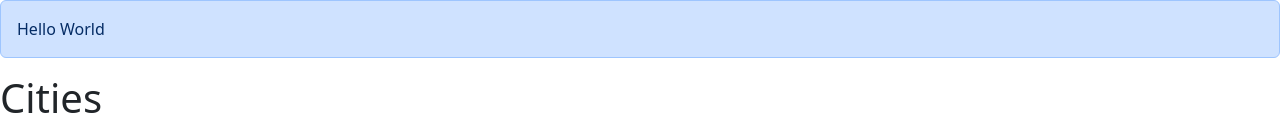
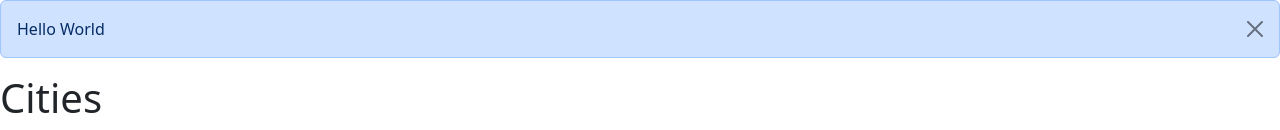
Before and after one commit to IngridAkeida/react-app-tutorial-2-week, a React (Vite) app: page / in a window 1280 px wide. Both pictures are taken after a click on the button "Add". Shown: the top 130 px of the page. Built offline with nearby package versions, Linux system fonts and the light colour scheme.

Commit message:
create/add - exercise Showing Alert

```diff
--- a/src/App.tsx
+++ b/src/App.tsx
@@ -1,6 +1,7 @@
 import Alert from "./components/Alert";
 import ListGroup from "./components/ListGroup";
 import Button from "./components/Button";
+import { useState } from "react";
 
 
 function App() {
@@ -12,21 +13,27 @@ function App() {
     'Paris'
   ];
 
+  //useState
+  const [alertVisible, setAlertVisible] = useState(false);
+
   const handleSelectItem = (item: string) => {
     console.log(item);
   }
 
   return (
     <div>
-      <Alert>
+      {alertVisible &&
+      <Alert onClose={() => setAlertVisible(false)}>
         Hello <span>World</span>
       </Alert>
+      }
+
       <ListGroup
         items={items}
         heading="Cities"
         onSelectItem={handleSelectItem}
       />
-      <Button color="success" onClick={() => console.log("clicked")}>Add</Button>
+      <Button color="success" onClick={() => setAlertVisible(true)}>Add</Button>
     </div>
   );
 }
--- a/src/components/Alert.tsx
+++ b/src/components/Alert.tsx
@@ -2,11 +2,21 @@ import { ReactNode } from "react";
 
 interface Props{
   children: ReactNode;
+  onClose: () => void;
 }
 
-const Alert = ({ children } : Props) => {
+const Alert = ({ children, onClose } : Props) => {
   return (
-    <div className="alert alert-primary">{children}</div>
+    <div className="alert alert-primary  alert-dismissible">
+      {children}
+      <button
+        type="button"
+        className="btn-close"
+        data-bs-dismiss="alert"
+        aria-label="Close"
+        onClick={onClose}>
+      </button>
+    </div>
   )
 }
 
```
